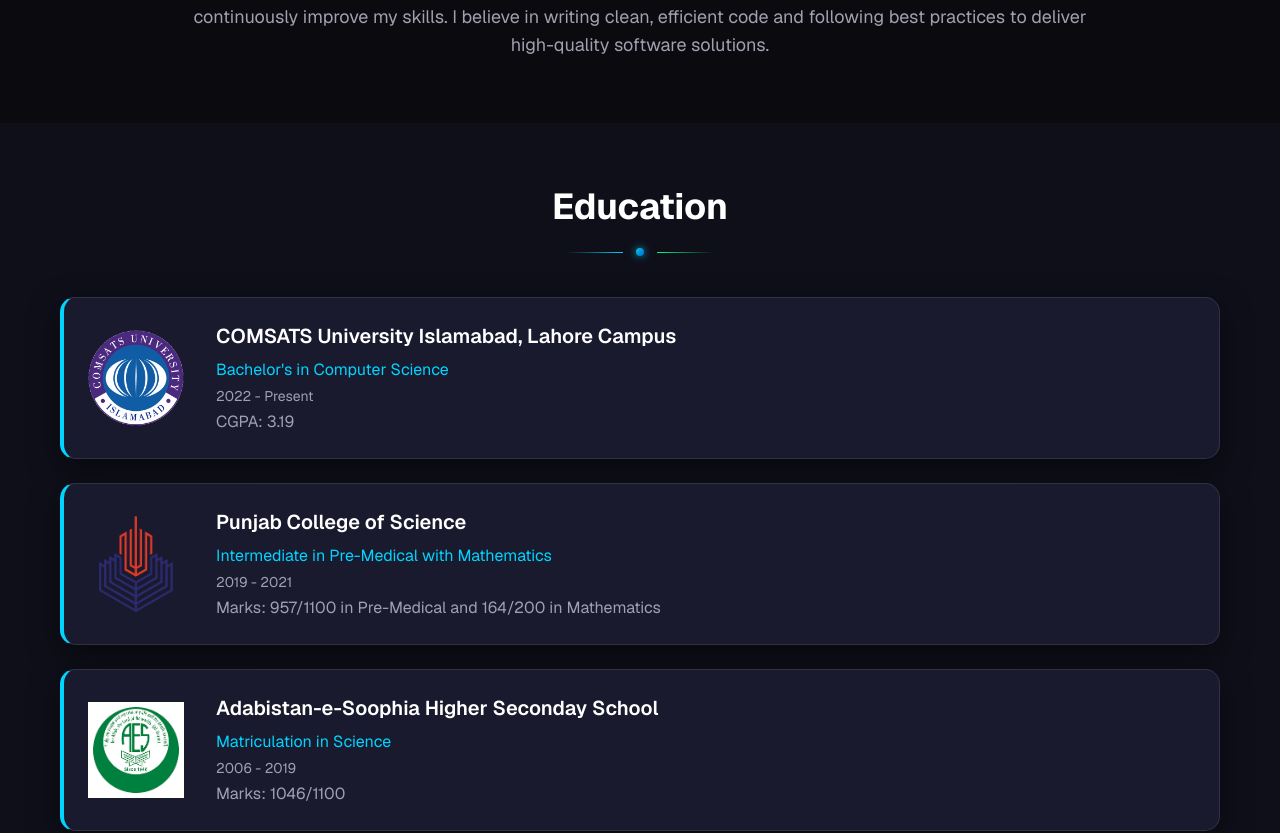
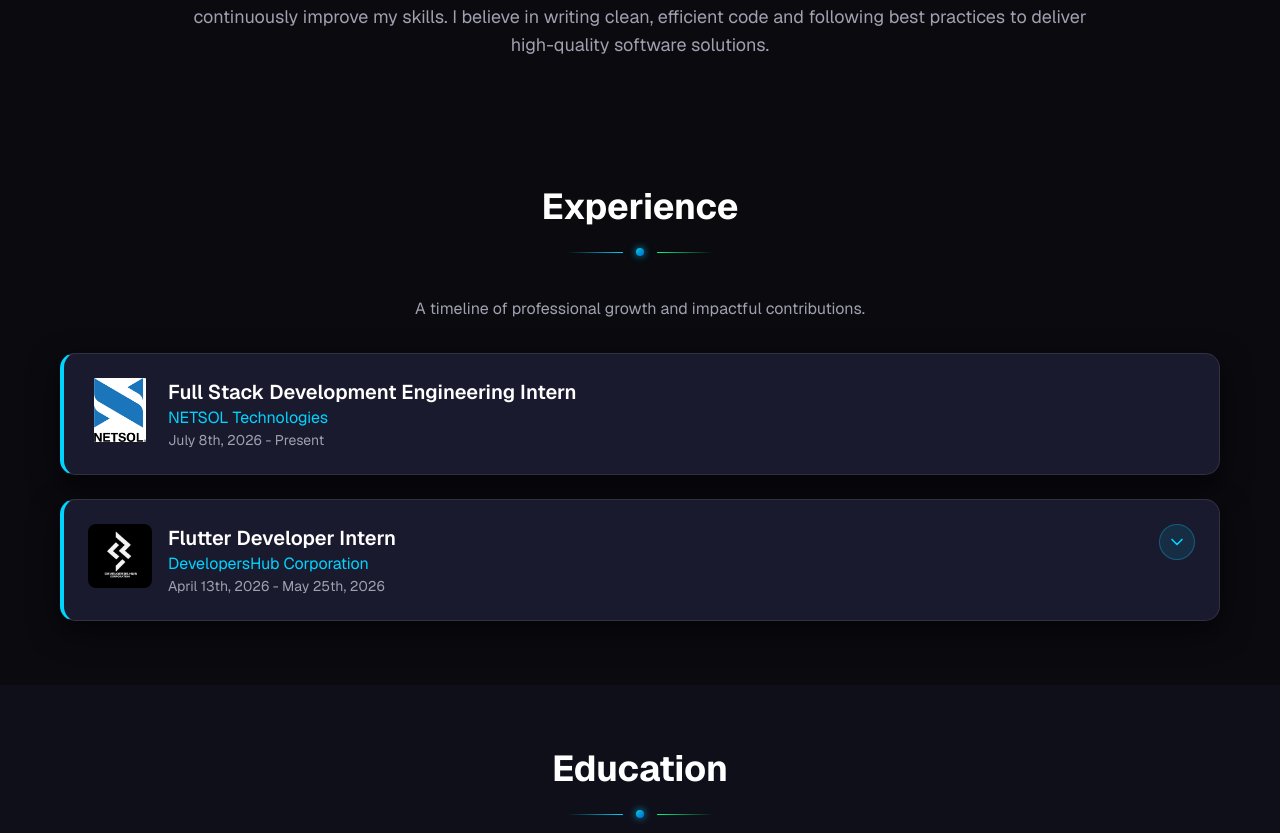
Before and after one commit to a-muqeet27/Abdul-Muqeet-Portfolio, a Next.js app: page / in a window 1280 px wide. Shown: the part 1289-2122 px from the top of the page. Built offline with nearby package versions, Linux system fonts and the light colour scheme.

Commit message:
Experience Added

```diff
--- a/src/app/page.tsx
+++ b/src/app/page.tsx
@@ -21,8 +21,8 @@
         <main>
           <HomeSection />
           <AboutSection />
+          <ExperienceSection />
           <EducationSection />
-          <ExperienceSection />
           <ProjectsSection />
           <TechnologiesSection />
           <DownloadSection />
--- a/src/components/sections/Experience.tsx
+++ b/src/components/sections/Experience.tsx
@@ -21,6 +21,7 @@
   item: (typeof experience.items)[0];
 }) {
   const [expanded, setExpanded] = useState(false);
+  const hasDetails = item.bullets.length > 0 || item.tags.length > 0;
 
   return (
     <motion.div
@@ -53,6 +54,7 @@
           <p className="text-sm text-primary sm:text-base">{item.company}</p>
           <p className="text-xs text-text-gray sm:text-sm">{item.date}</p>
         </div>
+        {hasDetails && (
         <motion.button
           type="button"
           onClick={() => setExpanded(!expanded)}
@@ -73,10 +75,11 @@
             <ChevronDown className="h-5 w-5" />
           </motion.div>
         </motion.button>
+        )}
       </div>
 
       <AnimatePresence initial={false}>
-        {expanded && (
+        {hasDetails && expanded && (
           <motion.div
             key="content"
             initial={{ height: 0, opacity: 0 }}
--- a/src/data/portfolio.ts
+++ b/src/data/portfolio.ts
@@ -11,8 +11,8 @@
 export const navLinks = [
   { href: "#home", label: "Home" },
   { href: "#about", label: "About" },
+  { href: "#experience", label: "Experience" },
   { href: "#education", label: "Education" },
-  { href: "#experience", label: "Experience" },
   { href: "#projects", label: "Projects" },
   { href: "#technologies", label: "Technologies" },
   { href: "#download", label: "Download" },
@@ -28,14 +28,14 @@
   {
     image: "/images/COMSATS.png",
     school: "COMSATS University Islamabad, Lahore Campus",
-    level: "Bachelor's in Computer Science",
-    year: "2022 - Present",
-    marks: "CGPA: 3.19",
+    level: "Bachelor of Science in Computer Science",
+    year: "2022 - 2026",
+    marks: "CGPA: 3.24",
   },
   {
     image: "/images/PGC.png",
     school: "Punjab College of Science",
-    level: "Intermediate in Pre-Medical with Mathematics",
+    level: "FSc. Intermediate in Pre-Medical with Mathematics",
     year: "2019 - 2021",
     marks: "Marks: 957/1100 in Pre-Medical and 164/200 in Mathematics",
   },
@@ -51,6 +51,14 @@
 export const experience = {
   intro: "A timeline of professional growth and impactful contributions.",
   items: [
+    {
+      logo: "/images/NETSOL.png",
+      role: "Full Stack Development Engineering Intern",
+      company: "NETSOL Technologies",
+      date: "July 8th, 2026 - Present",
+      bullets: [],
+      tags: [],
+    },
     {
       logo: "/images/DevelopersHub_Corporation.jpeg",
       role: "Flutter Developer Intern",
@@ -113,7 +121,7 @@
 export const aboutStats = [
   { label: "Projects Built", value: 17, decimals: 0 },
   { label: "Technologies", value: technologies.length, decimals: 0 },
-  { label: "CGPA", value: 3.19, decimals: 2 },
+  { label: "CGPA", value: 3.24, decimals: 2 },
 ] as const;
 
 export const socialLinks = [
```
Also changed, not shown: images/NETSOL.png (added), public/images/NETSOL.png (added).
